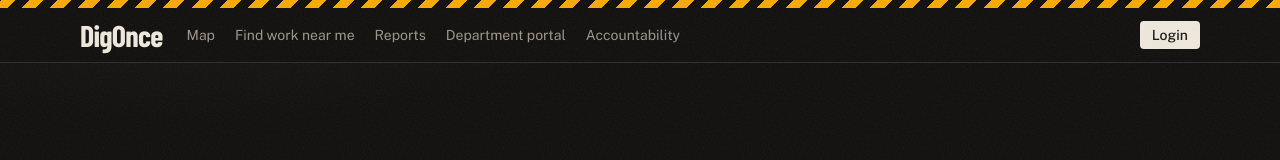
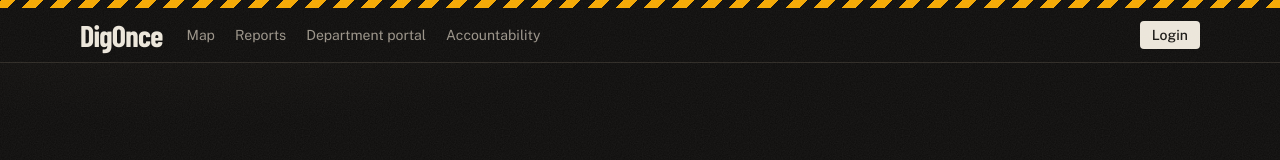
Before and after one commit to Khaliq47/dig-once, a Next.js app: page / in a window 1280 px wide. Shown: the top 160 px of the page. Built offline with nearby package versions, Linux system fonts and the light colour scheme; no server answers.

Commit message:
Remove find work near me from nav

```diff
--- a/components/Navbar.tsx
+++ b/components/Navbar.tsx
@@ -3,7 +3,6 @@ import AuthButton from "@/components/AuthButton";
 
 const links = [
   { href: "/map", label: "Map" },
-  { href: "/search", label: "Find work near me" },
   { href: "/reports", label: "Reports" },
   { href: "/department", label: "Department portal" },
   { href: "/dashboard", label: "Accountability" },
```
